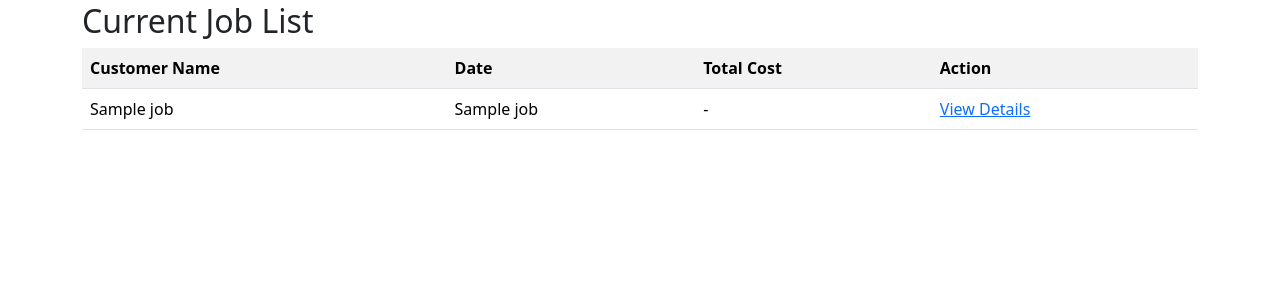
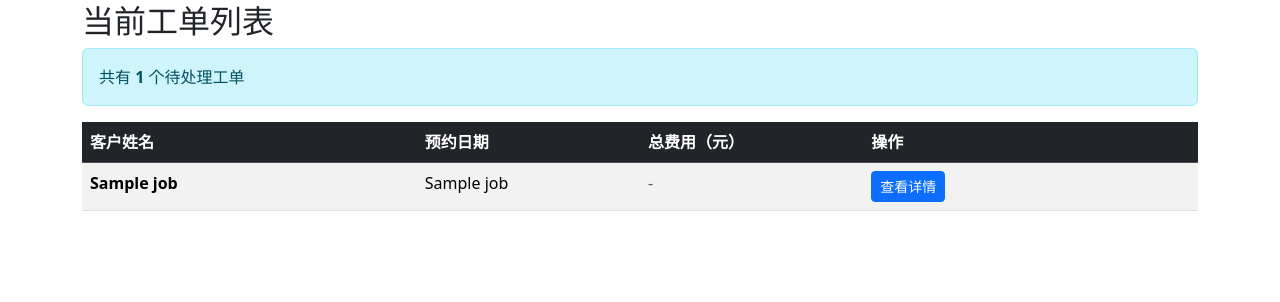
Before and after one commit to josh00123/spb, a Flask app: template templates/currentjoblist.html in a window 1280 px wide. Shown: the part 78-380 px from the top of the page. Run offline with Flask 3, Linux system fonts and the light colour scheme; the template is opened without the code that fills it: most values are stand-ins (such as "Sample title", 1, 10 or a date in 2020).

Commit message:
Translate job list page to Chinese

```diff
--- a/templates/currentjoblist.html
+++ b/templates/currentjoblist.html
@@ -2,24 +2,44 @@
 {% block content %}
 
 <div class="mt-4">
-    <h2>Current Job List</h2>
+    <h2>当前工单列表</h2>
 
-    <table class="table table-striped">
+    {% if job_list %}
+    <div class="alert alert-info">
+        共有 <strong>{{ job_list|length }}</strong> 个待处理工单
+    </div>
+
+    <div class="table-responsive">
+        <table class="table table-striped table-hover">
+            <thead class="table-dark">
                 <tr>
-            <th scope="col">Customer Name</th>
-            <th scope="col">Date</th>
-            <th scope="col">Total Cost</th>
-            <th scope="col">Action</th>
+                    <th scope="col" style="width: 30%;">客户姓名</th>
+                    <th scope="col" style="width: 20%;">预约日期</th>
+                    <th scope="col" style="width: 20%;">总费用（元）</th>
+                    <th scope="col" style="width: 30%;">操作</th>
                 </tr>
+            </thead>
+            <tbody>
             {% for job in job_list %}
             <tr>
-            <td>{{ job[1] }}</td>
+                <td><strong>{{ job[1] }}</strong></td>
                 <td>{{ job[2] }}</td>
-            <td>{% if job[3] %}{{ job[3] }}{% else %}-{% endif %}</td>
-            <td><a href="{{ url_for('job_details', job_id=job[0]) }}">View Details</a></td>
+                <td>{% if job[3] %}<span class="badge bg-success">{{ "%.2f"|format(job[3]) }}</span>{% else %}<span class="text-muted">-</span>{% endif %}</td>
+                <td>
+                    <a href="{{ url_for('job_details', job_id=job[0]) }}"
+                       class="btn btn-primary btn-sm">查看详情</a>
+                </td>
             </tr>
             {% endfor %}
+            </tbody>
         </table>
+    </div>
+    {% else %}
+    <div class="alert alert-success">
+        <h4>🎉 暂无待处理工单</h4>
+        <p>所有工单都已完成！</p>
+    </div>
+    {% endif %}
 </div>
 
 {% endblock %}
```
Lines whose indentation alone changed are shown as unchanged.
